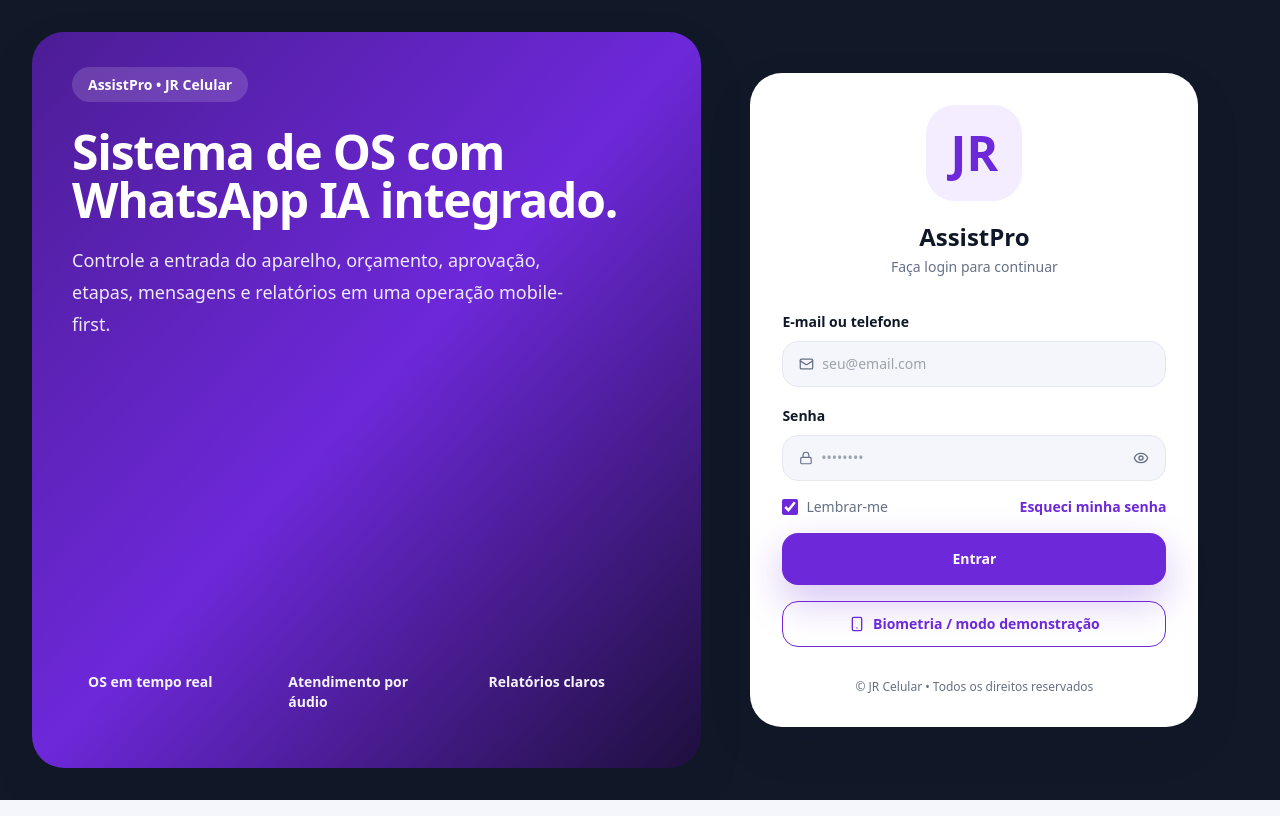
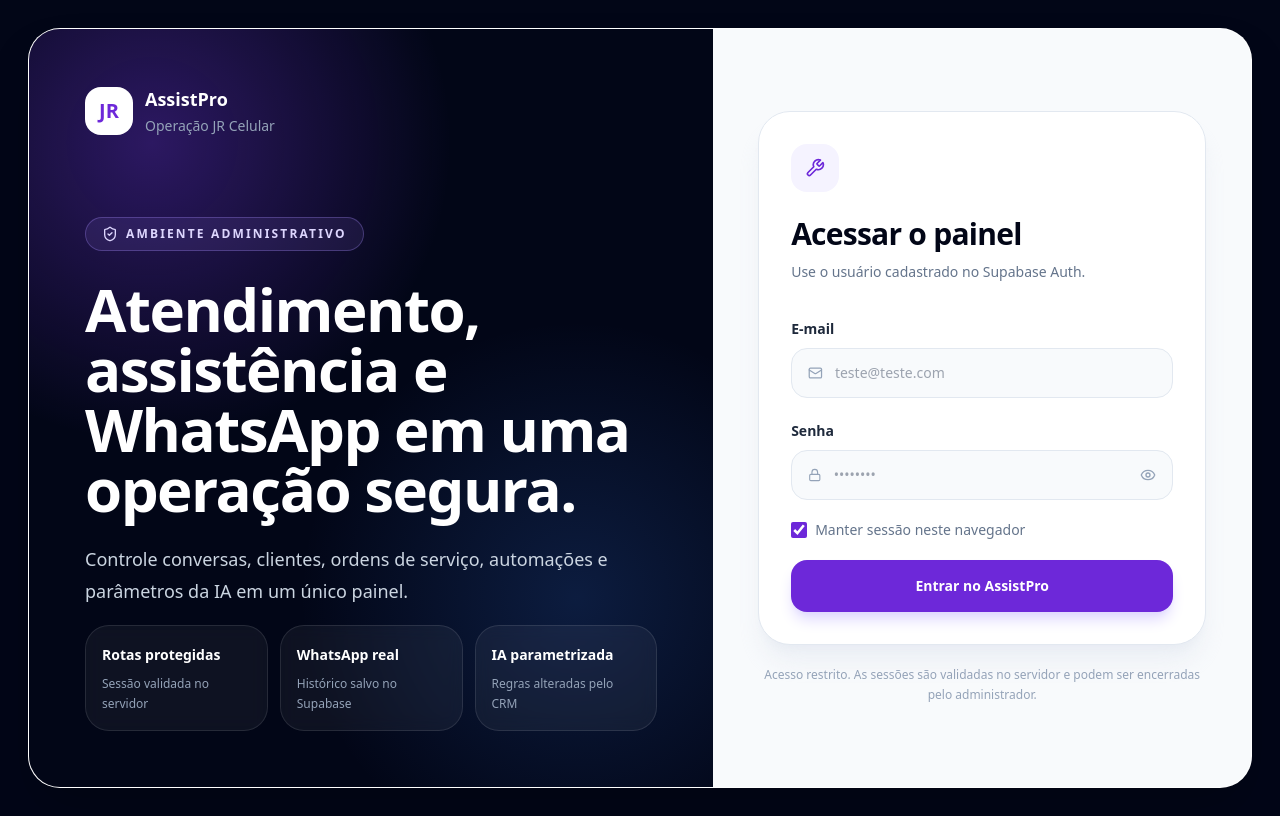
Before and after one commit to anthonytribeiro587/assistpro, a Next.js app: page /login in a window 1280 px wide. Built offline with nearby package versions, Linux system fonts and the light colour scheme.

Commit message:
feat: replace demo access with secure Supabase login

```diff
--- a/app/login/page.tsx
+++ b/app/login/page.tsx
@@ -1,103 +1,158 @@
 'use client';
 
-import Link from 'next/link';
-import { useRouter } from 'next/navigation';
+import { useRouter, useSearchParams } from 'next/navigation';
 import { useState } from 'react';
-import { Eye, Lock, Mail, Smartphone } from 'lucide-react';
+import { Eye, EyeOff, Loader2, Lock, Mail, ShieldCheck, Wrench } from 'lucide-react';
 import { z } from 'zod';
 import { useForm } from 'react-hook-form';
 import { zodResolver } from '@hookform/resolvers/zod';
+import { getSupabaseBrowserClient } from '@/lib/supabase';
 
 const loginSchema = z.object({
-  email: z.string().min(1, 'Informe seu e-mail.').email('Informe um e-mail válido.'),
+  email: z.string().trim().min(1, 'Informe seu e-mail.').email('Informe um e-mail válido.'),
   password: z.string().min(6, 'A senha precisa ter pelo menos 6 caracteres.'),
   remember: z.boolean().default(true)
 });
 
 type LoginForm = z.infer<typeof loginSchema>;
 
+function safeNextPath(value: string | null) {
+  if (!value || !value.startsWith('/') || value.startsWith('//')) return '/dashboard';
+  return value;
+}
+
 export default function LoginPage() {
   const router = useRouter();
+  const searchParams = useSearchParams();
   const [message, setMessage] = useState<string | null>(null);
   const [showPassword, setShowPassword] = useState(false);
   const {
     register,
     handleSubmit,
     formState: { errors, isSubmitting }
-  } = useForm<LoginForm>({ resolver: zodResolver(loginSchema), defaultValues: { email: '', password: '', remember: true } });
+  } = useForm<LoginForm>({
+    resolver: zodResolver(loginSchema),
+    defaultValues: { email: '', password: '', remember: true }
+  });
 
-  async function onSubmit() {
-    setMessage('Entrando no ambiente de demonstração...');
-    await new Promise((resolve) => setTimeout(resolve, 450));
-    router.push('/dashboard');
+  async function onSubmit(values: LoginForm) {
+    setMessage(null);
+
+    try {
+      const supabase = getSupabaseBrowserClient();
+      const { error } = await supabase.auth.signInWithPassword({
+        email: values.email.trim().toLowerCase(),
+        password: values.password
+      });
+
+      if (error) {
+        setMessage('E-mail ou senha inválidos. Confira os dados e tente novamente.');
+        return;
+      }
+
+      router.replace(safeNextPath(searchParams.get('next')));
+      router.refresh();
+    } catch {
+      setMessage('Não foi possível acessar o sistema agora. Tente novamente em instantes.');
+    }
   }
 
   return (
-    <main className="grid min-h-screen bg-[#111827] px-4 py-6 md:grid-cols-[1.1fr_.9fr] md:p-8">
-      <section className="hidden rounded-[2rem] bg-gradient-to-br from-brandDark via-brand to-[#1e0f3d] p-10 text-white shadow-card md:flex md:flex-col md:justify-between">
+    <main className="min-h-screen bg-slate-950 p-3 sm:p-5 lg:p-7">
+      <div className="mx-auto grid min-h-[calc(100vh-1.5rem)] max-w-[1500px] overflow-hidden rounded-[2rem] border border-white/10 bg-white shadow-2xl sm:min-h-[calc(100vh-2.5rem)] lg:grid-cols-[1.12fr_.88fr]">
+        <section className="relative hidden overflow-hidden bg-slate-950 p-10 text-white lg:flex lg:flex-col lg:justify-between xl:p-14">
+          <div className="absolute inset-0 bg-[radial-gradient(circle_at_18%_15%,rgba(124,58,237,.35),transparent_35%),radial-gradient(circle_at_80%_75%,rgba(59,130,246,.18),transparent_35%)]" />
+          <div className="relative">
+            <div className="flex items-center gap-3">
+              <span className="grid h-12 w-12 place-items-center rounded-2xl bg-white text-xl font-black text-violet-700">JR</span>
               <div>
-          <span className="rounded-full bg-white/15 px-4 py-2 text-sm font-bold">AssistPro • JR Celular</span>
-          <h1 className="mt-8 max-w-xl text-5xl font-black tracking-tight">Sistema de OS com WhatsApp IA integrado.</h1>
-          <p className="mt-5 max-w-lg text-lg leading-8 text-violet-100">Controle a entrada do aparelho, orçamento, aprovação, etapas, mensagens e relatórios em uma operação mobile-first.</p>
+                <strong className="block text-lg">AssistPro</strong>
+                <span className="text-sm text-slate-400">Operação JR Celular</span>
               </div>
-        <div className="grid grid-cols-3 gap-3 text-sm">
-          {['OS em tempo real', 'Atendimento por áudio', 'Relatórios claros'].map((item) => (
-            <div key={item} className="rounded-3xl bg-white/12 p-4 font-semibold text-violet-50">{item}</div>
+            </div>
+
+            <div className="mt-20 max-w-2xl">
+              <span className="inline-flex items-center gap-2 rounded-full border border-violet-400/30 bg-violet-400/10 px-4 py-2 text-xs font-black uppercase tracking-[0.18em] text-violet-200">
+                <ShieldCheck className="h-4 w-4" /> Ambiente administrativo
+              </span>
+              <h1 className="mt-7 text-5xl font-black leading-[1.05] tracking-tight xl:text-6xl">
+                Atendimento, assistência e WhatsApp em uma operação segura.
+              </h1>
+              <p className="mt-6 max-w-xl text-lg leading-8 text-slate-300">
+                Controle conversas, clientes, ordens de serviço, automações e parâmetros da IA em um único painel.
+              </p>
+            </div>
+          </div>
+
+          <div className="relative grid gap-3 sm:grid-cols-3">
+            {[
+              ['Rotas protegidas', 'Sessão validada no servidor'],
+              ['WhatsApp real', 'Histórico salvo no Supabase'],
+              ['IA parametrizada', 'Regras alteradas pelo CRM']
+            ].map(([title, text]) => (
+              <div key={title} className="rounded-3xl border border-white/10 bg-white/5 p-4 backdrop-blur">
+                <strong className="text-sm">{title}</strong>
+                <p className="mt-2 text-xs leading-5 text-slate-400">{text}</p>
+              </div>
             ))}
           </div>
         </section>
 
-      <section className="mx-auto flex w-full max-w-md items-center justify-center">
-        <div className="w-full rounded-[2rem] bg-white p-5 shadow-card sm:p-8">
-          <div className="text-center">
-            <div className="mx-auto grid h-24 w-24 place-items-center rounded-[1.8rem] bg-brandLight text-5xl font-black text-brand">JR</div>
-            <h2 className="mt-5 text-2xl font-black text-ink">AssistPro</h2>
-            <p className="mt-1 text-sm text-muted">Faça login para continuar</p>
+        <section className="flex items-center justify-center bg-slate-50 px-5 py-10 sm:px-10">
+          <div className="w-full max-w-md">
+            <div className="mb-8 flex items-center gap-3 lg:hidden">
+              <span className="grid h-12 w-12 place-items-center rounded-2xl bg-violet-700 text-lg font-black text-white">JR</span>
+              <div><strong className="block text-slate-950">AssistPro</strong><span className="text-sm text-slate-500">JR Celular</span></div>
             </div>
 
-          <form onSubmit={handleSubmit(onSubmit)} className="mt-8 space-y-4">
+            <div className="rounded-[2rem] border border-slate-200 bg-white p-6 shadow-xl shadow-slate-200/60 sm:p-8">
+              <span className="grid h-12 w-12 place-items-center rounded-2xl bg-violet-50 text-violet-700">
+                <Wrench className="h-5 w-5" />
+              </span>
+              <h2 className="mt-6 text-3xl font-black tracking-tight text-slate-950">Acessar o painel</h2>
+              <p className="mt-2 text-sm leading-6 text-slate-500">Use o usuário cadastrado no Supabase Auth.</p>
+
+              <form onSubmit={handleSubmit(onSubmit)} className="mt-8 space-y-5">
                 <label className="block">
-              <span className="text-sm font-bold text-ink">E-mail ou telefone</span>
-              <div className="mt-2 flex items-center gap-2 rounded-2xl border border-line bg-app px-4 py-3 focus-within:border-brand">
-                <Mail className="h-4 w-4 text-muted" />
-                <input {...register('email')} className="w-full bg-transparent text-sm outline-none" placeholder="seu@email.com" type="email" />
+                  <span className="text-sm font-bold text-slate-800">E-mail</span>
+                  <div className="mt-2 flex items-center gap-3 rounded-2xl border border-slate-200 bg-slate-50 px-4 py-3.5 transition focus-within:border-violet-500 focus-within:bg-white focus-within:ring-4 focus-within:ring-violet-100">
+                    <Mail className="h-4 w-4 text-slate-400" />
+                    <input {...register('email')} className="w-full bg-transparent text-sm text-slate-900 outline-none" placeholder="teste@teste.com" type="email" autoComplete="email" />
                   </div>
-              {errors.email ? <small className="mt-1 block text-danger">{errors.email.message}</small> : null}
+                  {errors.email ? <small className="mt-1.5 block font-semibold text-red-600">{errors.email.message}</small> : null}
                 </label>
 
                 <label className="block">
-              <span className="text-sm font-bold text-ink">Senha</span>
-              <div className="mt-2 flex items-center gap-2 rounded-2xl border border-line bg-app px-4 py-3 focus-within:border-brand">
-                <Lock className="h-4 w-4 text-muted" />
-                <input {...register('password')} className="w-full bg-transparent text-sm outline-none" placeholder="••••••••" type={showPassword ? 'text' : 'password'} />
-                <button type="button" onClick={() => setShowPassword((value) => !value)} aria-label="Mostrar senha" className="text-muted">
-                  <Eye className="h-4 w-4" />
+                  <span className="text-sm font-bold text-slate-800">Senha</span>
+                  <div className="mt-2 flex items-center gap-3 rounded-2xl border border-slate-200 bg-slate-50 px-4 py-3.5 transition focus-within:border-violet-500 focus-within:bg-white focus-within:ring-4 focus-within:ring-violet-100">
+                    <Lock className="h-4 w-4 text-slate-400" />
+                    <input {...register('password')} className="w-full bg-transparent text-sm text-slate-900 outline-none" placeholder="••••••••" type={showPassword ? 'text' : 'password'} autoComplete="current-password" />
+                    <button type="button" onClick={() => setShowPassword((value) => !value)} aria-label={showPassword ? 'Ocultar senha' : 'Mostrar senha'} className="text-slate-400 transition hover:text-violet-700">
+                      {showPassword ? <EyeOff className="h-4 w-4" /> : <Eye className="h-4 w-4" />}
                     </button>
                   </div>
-              {errors.password ? <small className="mt-1 block text-danger">{errors.password.message}</small> : null}
+                  {errors.password ? <small className="mt-1.5 block font-semibold text-red-600">{errors.password.message}</small> : null}
                 </label>
 
-            <div className="flex items-center justify-between text-sm">
-              <label className="flex items-center gap-2 text-muted">
-                <input {...register('remember')} type="checkbox" className="h-4 w-4 accent-brand" />
-                Lembrar-me
+                <label className="flex items-center gap-2 text-sm text-slate-500">
+                  <input {...register('remember')} type="checkbox" className="h-4 w-4 accent-violet-700" />
+                  Manter sessão neste navegador
                 </label>
-              <Link href="/recuperar-senha" className="font-bold text-brand">Esqueci minha senha</Link>
+
+                {message ? <p role="alert" className="rounded-2xl border border-red-200 bg-red-50 p-3 text-sm font-semibold text-red-700">{message}</p> : null}
+
+                <button disabled={isSubmitting} className="flex w-full items-center justify-center gap-2 rounded-2xl bg-violet-700 px-4 py-4 text-sm font-black text-white shadow-lg shadow-violet-200 transition hover:bg-violet-800 disabled:cursor-not-allowed disabled:opacity-60">
+                  {isSubmitting ? <><Loader2 className="h-4 w-4 animate-spin" /> Validando acesso...</> : 'Entrar no AssistPro'}
+                </button>
+              </form>
             </div>
 
-            <button disabled={isSubmitting} className="flex w-full items-center justify-center gap-2 rounded-2xl bg-brand px-4 py-4 text-sm font-black text-white shadow-glow disabled:cursor-not-allowed disabled:opacity-70">
-              {isSubmitting ? 'Entrando...' : 'Entrar'}
-            </button>
-
-            <button type="button" onClick={() => router.push('/dashboard')} className="flex w-full items-center justify-center gap-2 rounded-2xl border border-brand px-4 py-3 text-sm font-bold text-brand">
-              <Smartphone className="h-4 w-4" /> Biometria / modo demonstração
-            </button>
-          </form>
-
-          {message ? <p className="mt-4 rounded-2xl bg-brandLight p-3 text-center text-sm font-semibold text-brand">{message}</p> : null}
-          <p className="mt-8 text-center text-xs text-muted">© JR Celular • Todos os direitos reservados</p>
+            <p className="mt-5 text-center text-xs leading-5 text-slate-400">
+              Acesso restrito. As sessões são validadas no servidor e podem ser encerradas pelo administrador.
+            </p>
           </div>
         </section>
+      </div>
     </main>
   );
 }
```
Lines whose indentation alone changed are shown as unchanged.
